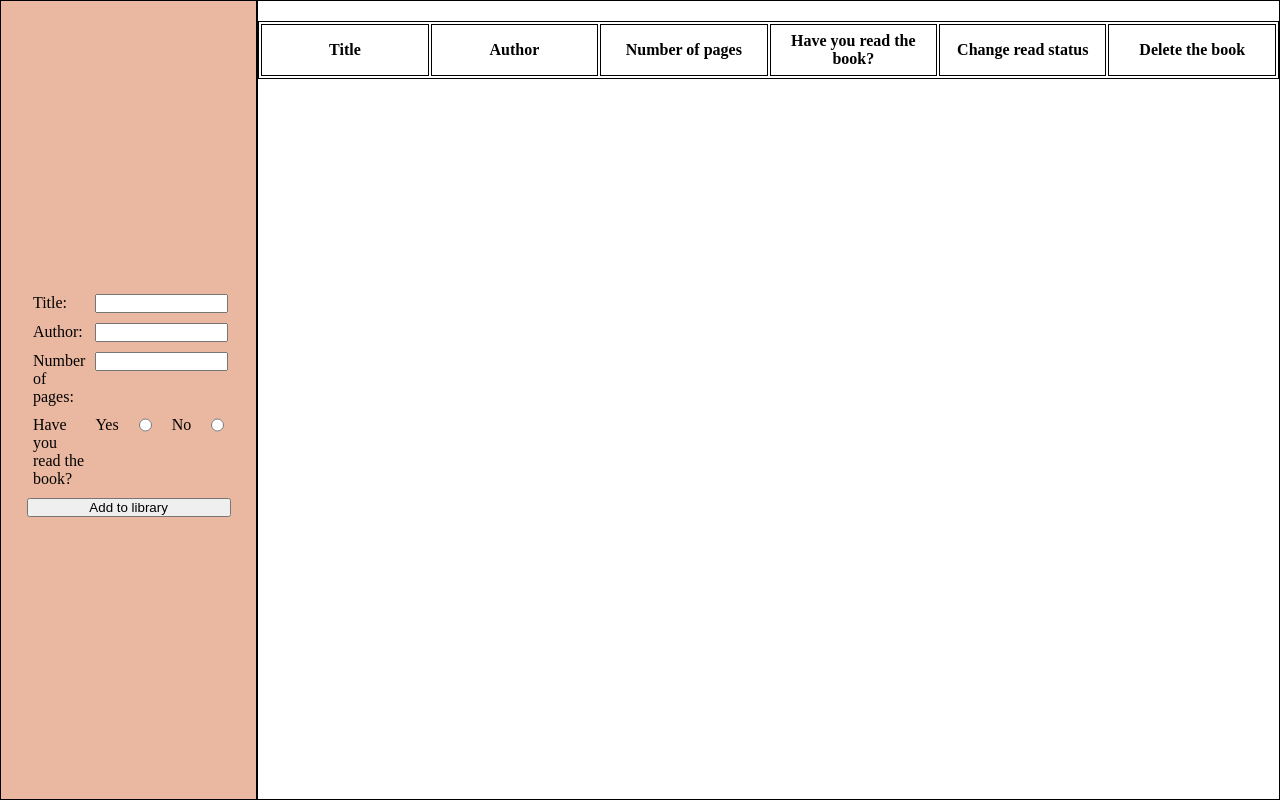
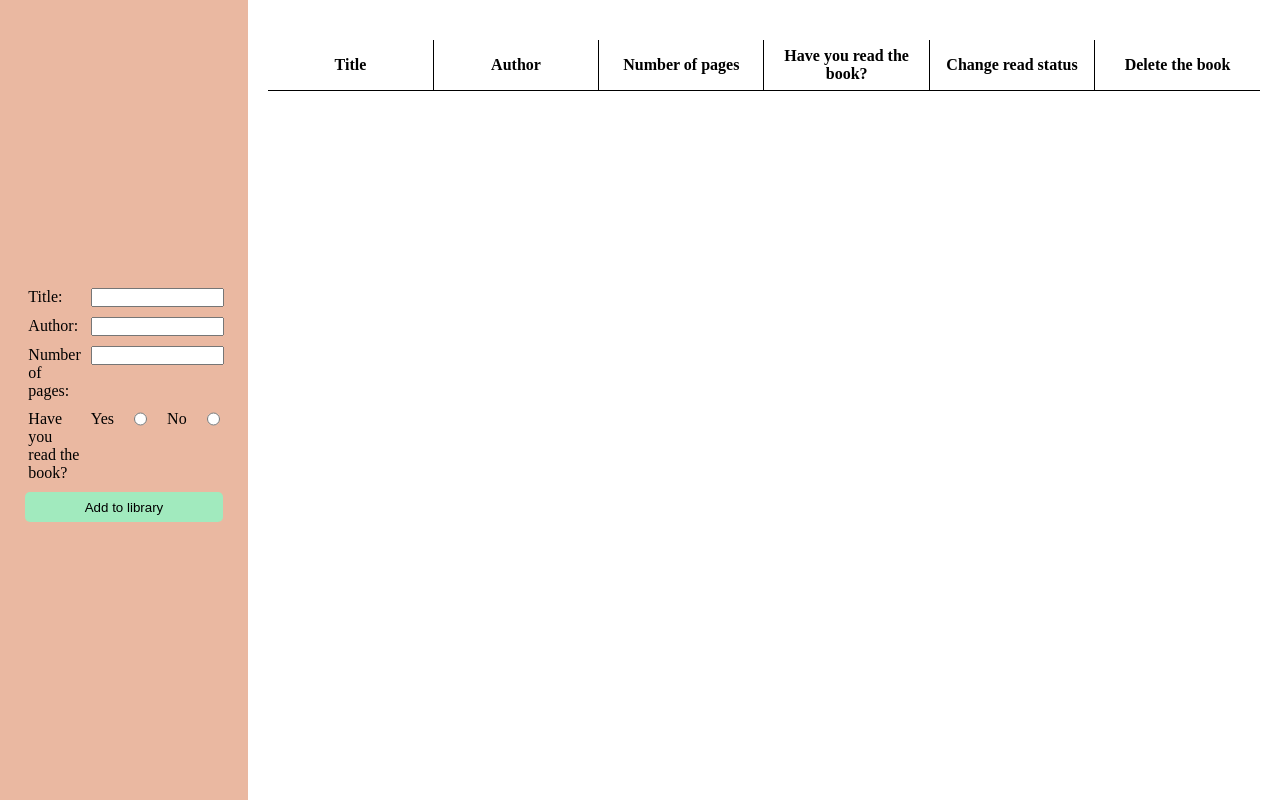
Before and after one commit to SPetersNZ/project-library, a plain HTML site: page index.html in a window 1280 px wide. Drawn offline with Linux system fonts and the light colour scheme.

Commit message:
Complete(ish) CSS

```diff
--- a/style.css
+++ b/style.css
@@ -15,12 +15,15 @@
     justify-content: center;
     align-items: center;
     width: 20%;
-    border: 1px solid black;
     background-color: rgba(234, 184, 161, 1);
 }
 
 #input-container button {
     width: 80%;
+    height: 30px;
+    background-color: rgba(161, 234, 190, 1);
+    border: none;
+    border-radius: 5px;
 }
 
 #input-form {
@@ -57,21 +60,22 @@
 
 #display-container {
     width: 80%;
-    border: 1px solid black;
+    padding: 20px;
 }
 
 #display-table {
     display: table;
     margin-top: 20px;
     width: 100%;
-    border: 1px solid black;
+    border-collapse: collapse;
 }
 
 #display-table th {
     display: table-cell;
-    border: 1px solid black;
     width: calc(100% / 6);
     height: 50px;
+    border-bottom: 1px solid black;
+    border-collapse: collapse;
 }
 
 /* dynamic elements */
@@ -79,4 +83,25 @@
     text-align: center;
     vertical-align: middle;
     height: 50px;
+    border-top: 1px solid black;
 }
+
+#display-container th + th,
+#display-container td + td {
+    border-left: 1px solid black;
+}
+
+#display-container button {
+    height: 30px;
+    border: none;
+    border-radius: 5px;
+    padding: 0 10px;
+}
+
+#table-body td:nth-child(5) button {
+    background-color: rgba(161, 234, 190, 1);
+}
+
+#table-body td:nth-child(6) button {
+    background-color: rgba(232, 90, 90, 1);
+}
```
